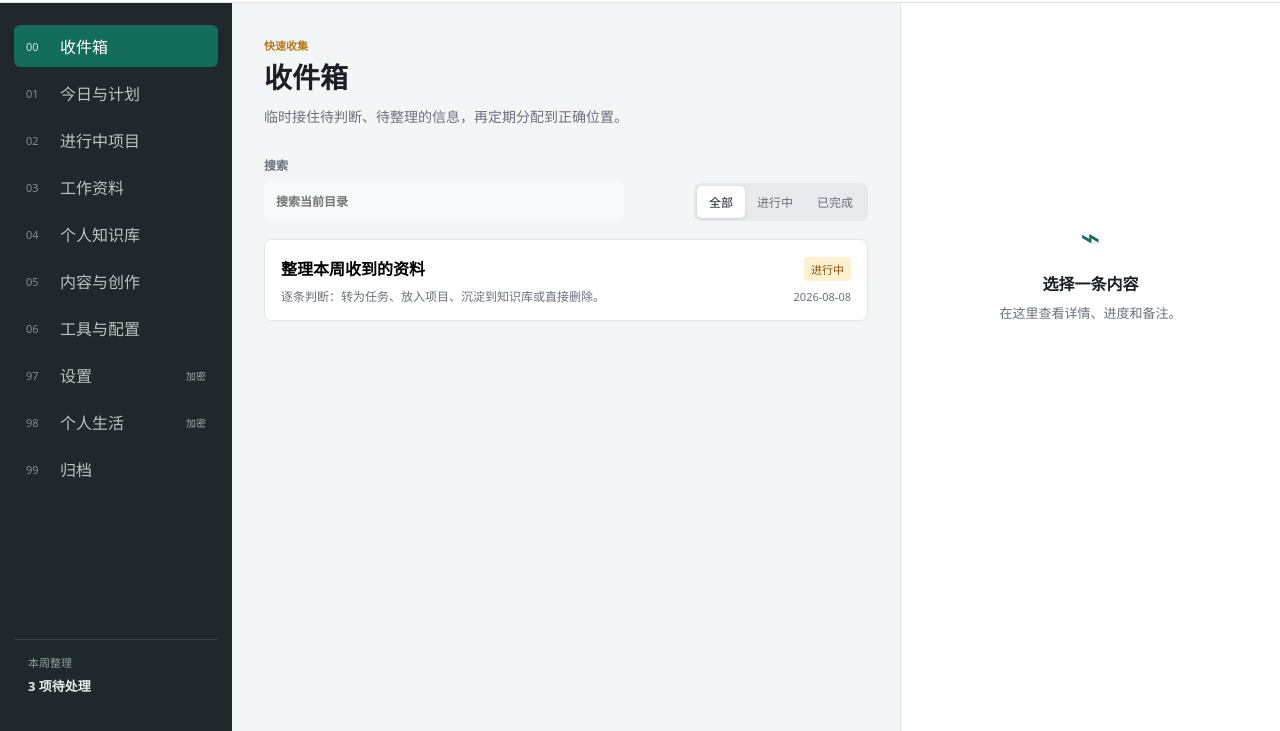
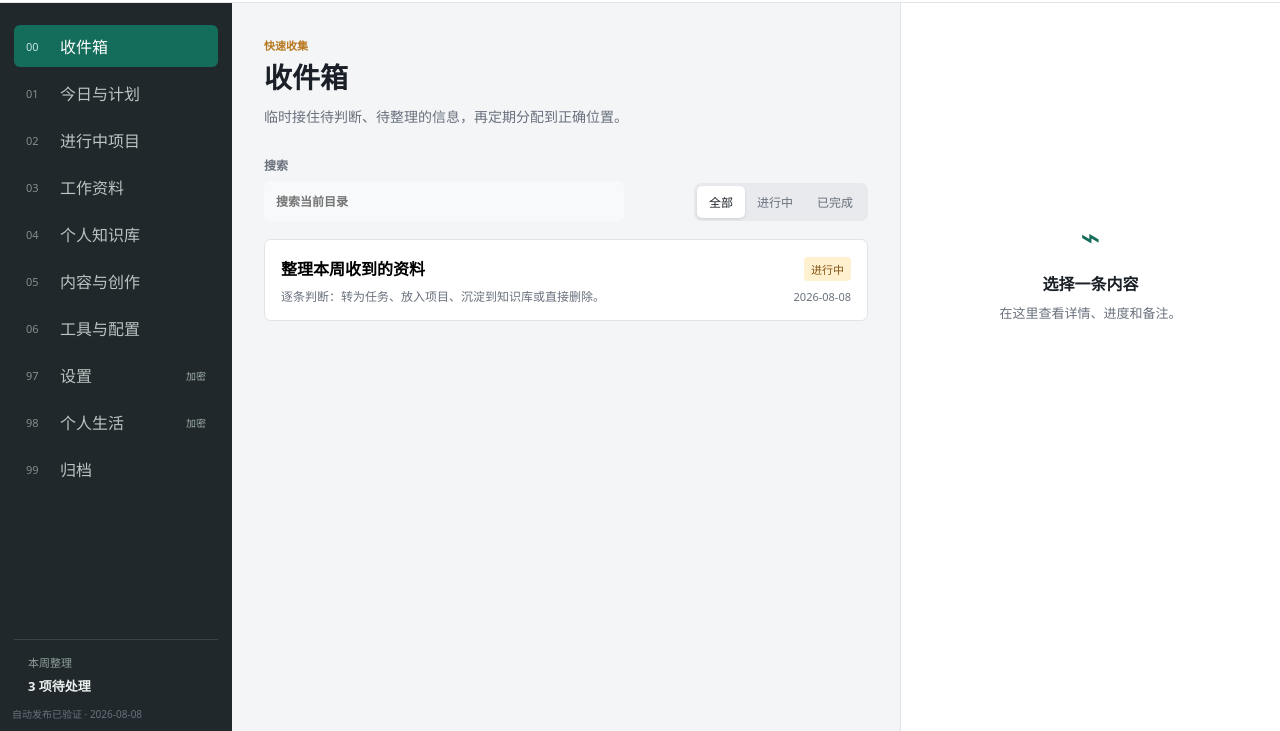
Before and after one commit to fpfpfpfpfpfpfp/personal-workbench, a plain HTML site: page index.html in a window 1280 px wide. Shown: the part 69-800 px from the top of the page. Drawn offline with Linux system fonts and the light colour scheme; no server answers.

Commit message:
Add deployment verification marker

```diff
--- a/index.html
+++ b/index.html
@@ -181,6 +181,7 @@
       </form>
     </dialog>
 
+    <div class="deploy-verification" aria-label="自动发布状态">自动发布已验证 · 2026-08-08</div>
     <div id="toast" class="toast" role="status" aria-live="polite"></div>
     <script src="config.js"></script>
     <script src="app.js"></script>
--- a/styles.css
+++ b/styles.css
@@ -277,6 +277,16 @@ dialog::backdrop { background: rgb(17 24 28 / 42%); }
 }
 .toast.show { opacity: 1; transform: translateY(0); }
 
+.deploy-verification {
+  position: fixed;
+  left: 12px;
+  bottom: 10px;
+  z-index: 2;
+  color: var(--muted);
+  font-size: 10px;
+  pointer-events: none;
+}
+
 @media (max-width: 1050px) {
   .workspace { grid-template-columns: 210px 1fr; }
   .detail-panel { position: fixed; inset: 72px 0 0 auto; width: min(390px, 92vw); z-index: 3; box-shadow: var(--shadow); transform: translateX(105%); transition: transform 180ms ease; }
```
